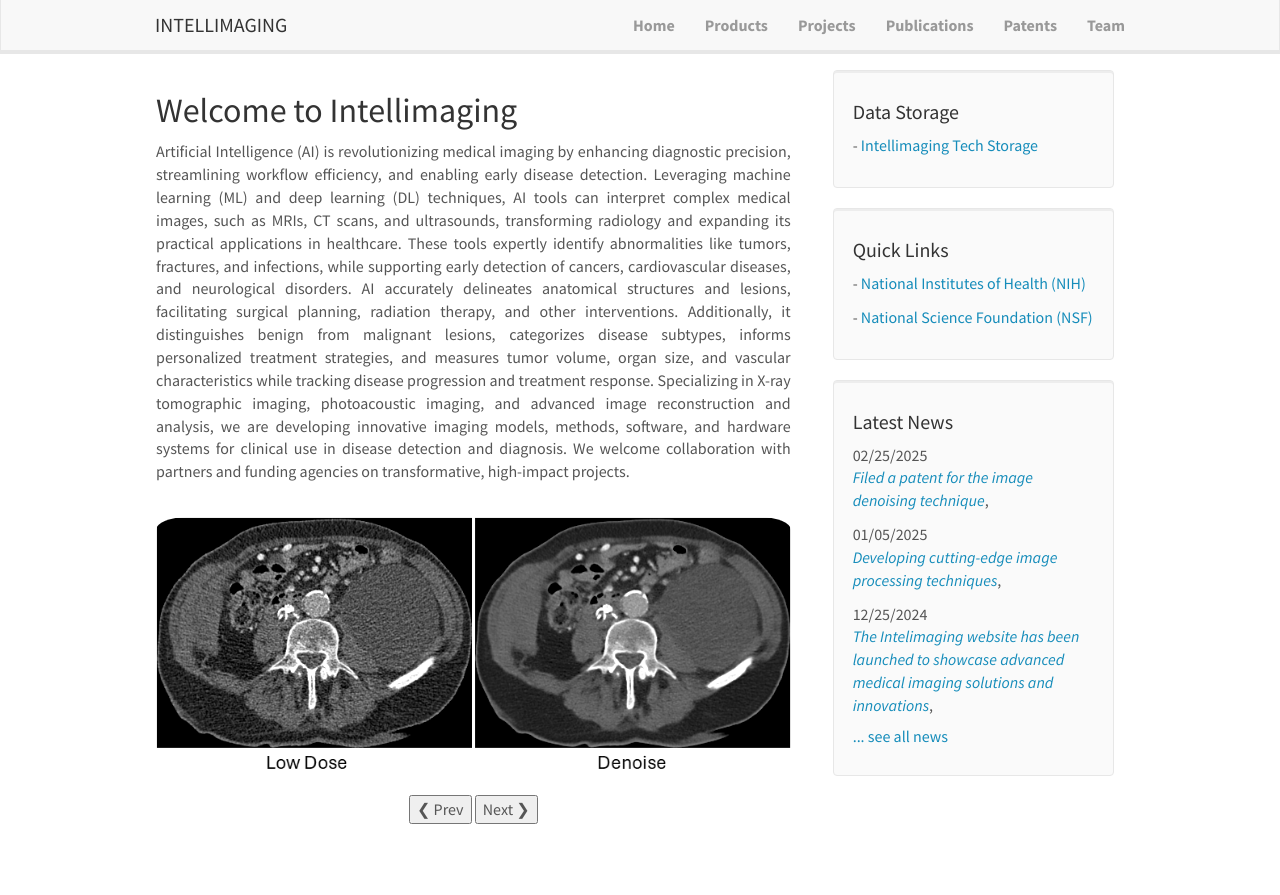
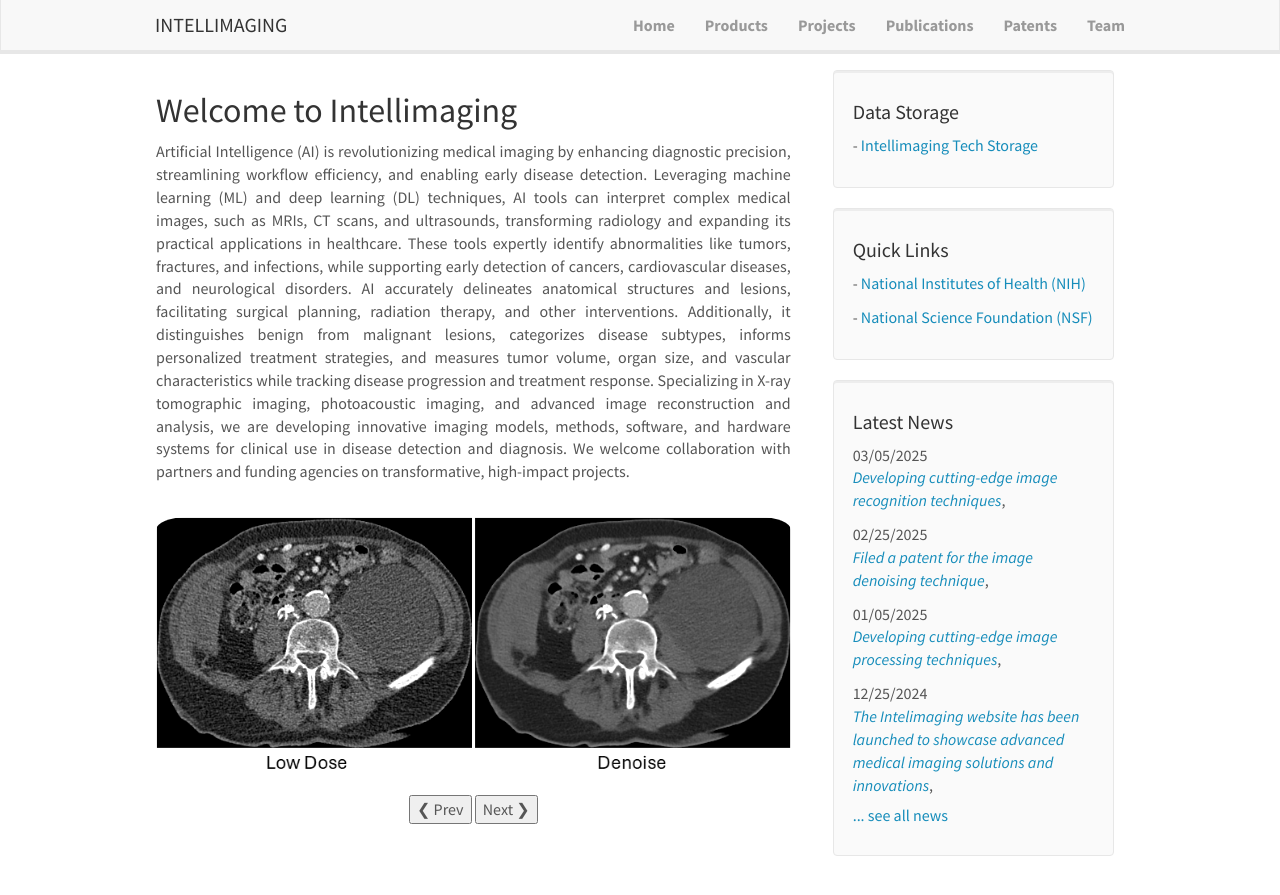
Before and after one commit to intellimaging/intellimaging.github.io, a Jekyll site: the page built from _pages/home.md, in a window 1280 px wide. Shown: the top 895 px of the page. Built offline with Jekyll 4.4.1, drawn with Linux system fonts in a browser that asks for light colours.

Commit message:
Update news.yml

```diff
--- a/_data/news.yml
+++ b/_data/news.yml
@@ -1,3 +1,8 @@
+- date: 03/05/2025
+  headline: Developing cutting-edge image recognition techniques
+  url: ttps://www.intellimaging.com
+  site:
+
 - date: 02/25/2025
   headline:  Filed a patent for the image denoising technique
   url: ttps://www.intellimaging.com
```
